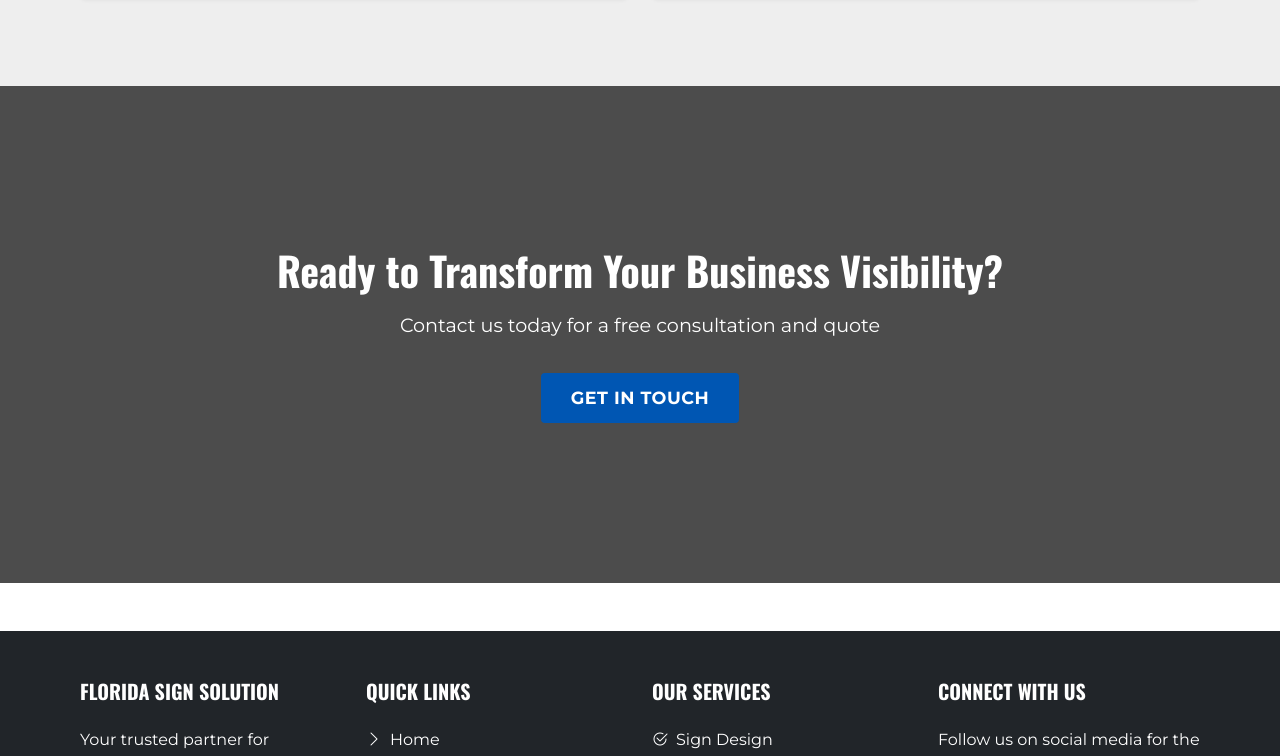
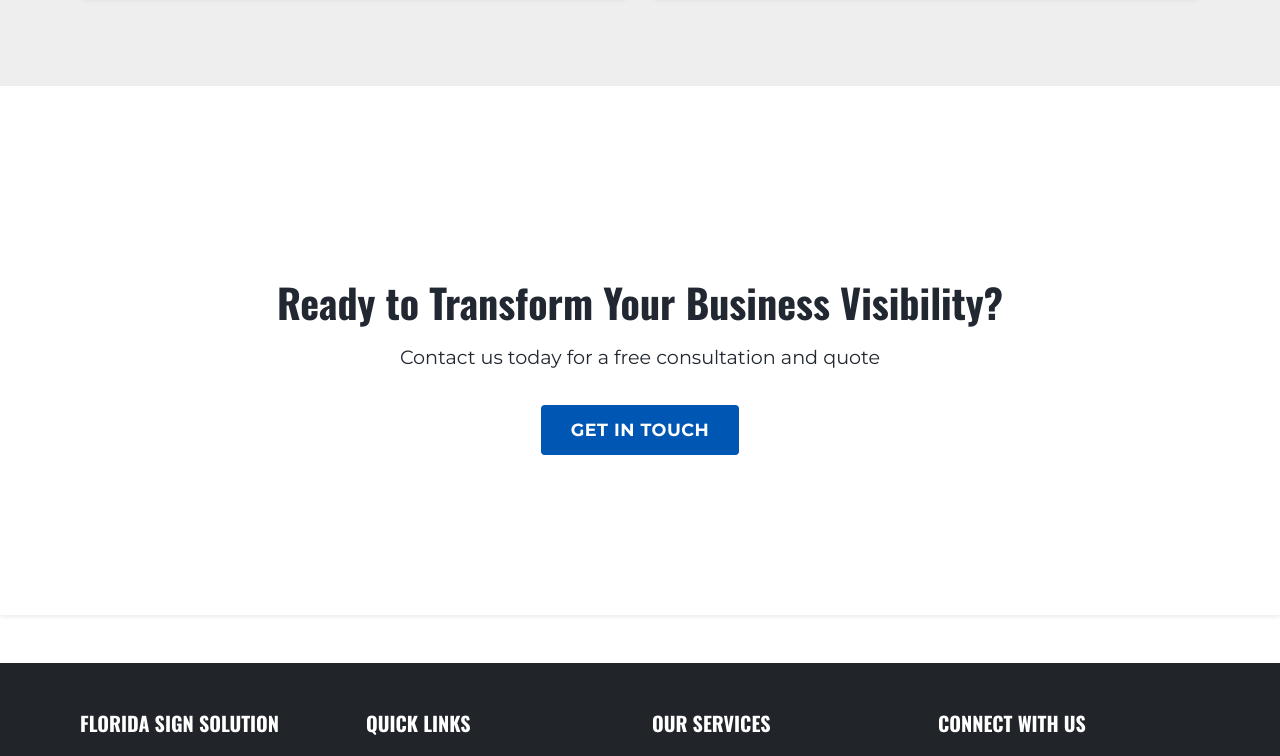
Before and after one commit to leandrosousa110490/norge_script, a plain HTML site: page services.html in a window 1280 px wide. Shown: the part 6145-6901 px from the top of the page. Drawn offline with nearby package versions, Linux system fonts and the light colour scheme.

Commit message:
Add files via upload

```diff
--- a/css/styles.css
+++ b/css/styles.css
@@ -1207,11 +1207,12 @@ body .header {
 
 /* CTA Section styling */
 .cta-section {
-    background: linear-gradient(rgba(0, 0, 0, 0.7), rgba(0, 0, 0, 0.7)), url('../images/cta-bg.jpg') no-repeat center center;
-    background-size: cover;
+    background: #ffffff;
     padding: var(--spacing-xl) 0;
-    color: var(--white);
+    color: var(--dark);
     text-align: center;
+    box-shadow: 0 .125rem .25rem rgba(0,0,0,.075);
+    margin: 2rem 0;
 }
 
 .cta-content {
@@ -1223,12 +1224,13 @@ body .header {
 .cta-content h2 {
     font-size: 2.5rem;
     margin-bottom: var(--spacing-sm);
-    color: var(--white);
+    color: var(--dark);
 }
 
 .cta-content p {
     font-size: 1.2rem;
     margin-bottom: var(--spacing-md);
+    color: var(--dark);
 }
 
 .cta-content .btn {
```
Also changed, not shown: portfolio.html (+0 -11 lines), css/portfolio-gallery.css (line endings or trailing spaces), js/portfolio-gallery.js (line endings or trailing spaces), js/template-loader.js (line endings or trailing spaces), js/template.js (line endings or trailing spaces), static/css/portfolio-gallery.css (line endings or trailing spaces), 1 other file.
